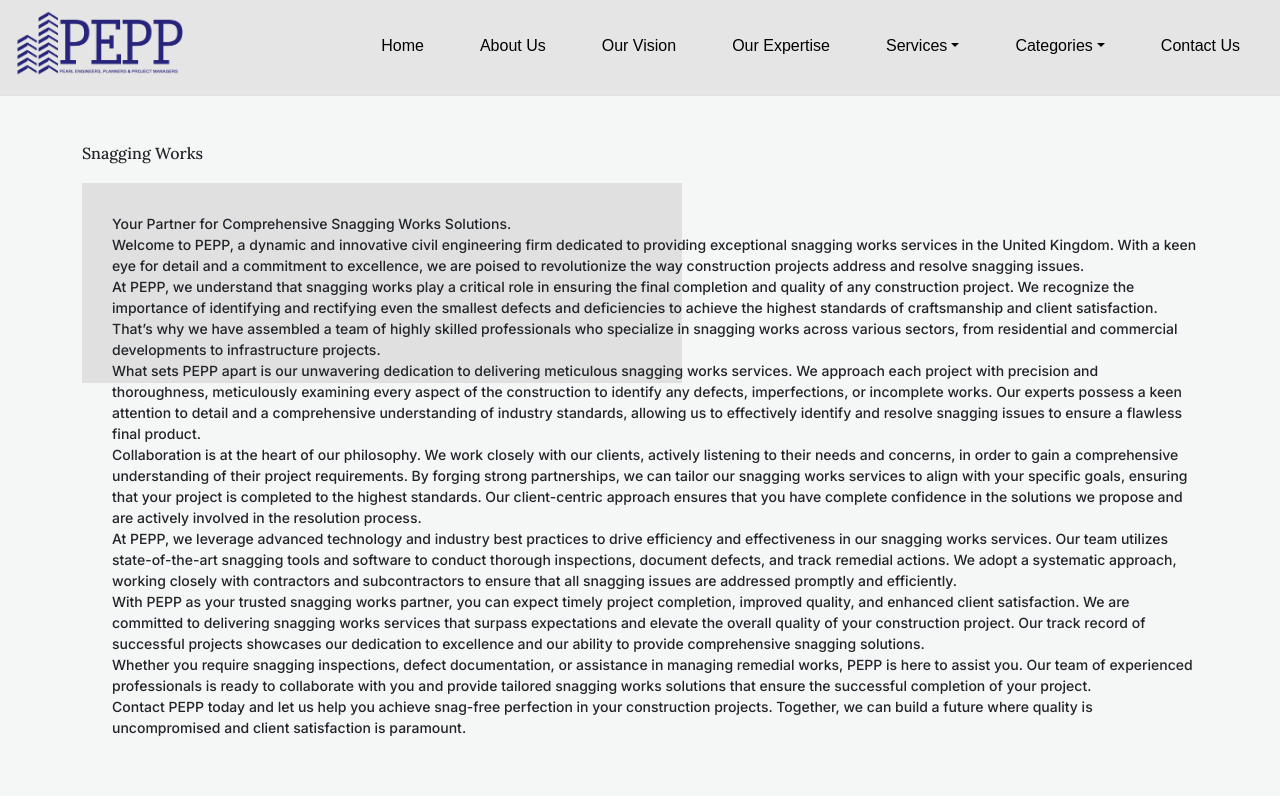
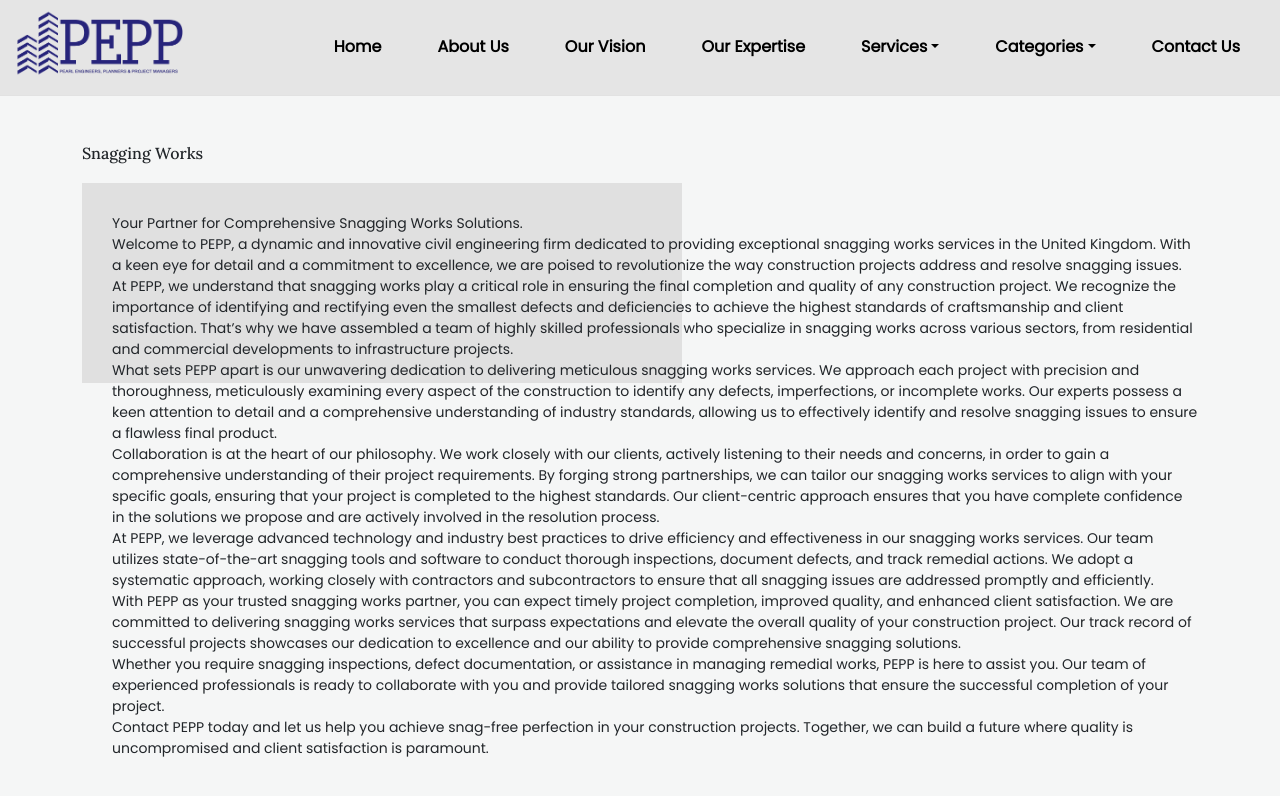
Before and after one commit to mubasheransari/pearl, a Next.js app: page /snagging_services in a window 1280 px wide. Shown: the top 796 px of the page. Built offline with nearby package versions, Linux system fonts and the light colour scheme.

Commit message:
work on nav

```diff
--- a/src/app/layout.js
+++ b/src/app/layout.js
@@ -1,7 +1,7 @@
-import { Inter } from "next/font/google";
+import { Poppins } from "next/font/google";
 import "./globals.css";
 
-const inter = Inter({ subsets: ["latin"] });
+const poppins = Poppins({weight:'400', subsets: ["latin"] });
 
 export const metadata = {
   title: "PEARL ENGINEERS, PLANNERS & PROJECT MANAGERS",
@@ -15,7 +15,7 @@
         <link href="/bootstrap.min.css" rel="stylesheet" />
         <script src="/bootstrap.bundle.min.js" />
       </head>
-      <body className={inter.className}>{children}</body>
+      <body className={poppins.className}>{children}</body>
     </html>
   );
 }
--- a/src/shared/header/style.module.scss
+++ b/src/shared/header/style.module.scss
@@ -23,25 +23,39 @@
                         background-color: #e5e5e5;
                     }
                     li {
-                        border-bottom: 2px solid #e5e5e5;
+                        // border-bottom: 2px solid #e5e5e5;
+                        padding: 10px;
                         transition: .3s;
                     }
                     a {
                         color: #000!important;
-                        font-family: sans-serif;
+                        font-weight: 600;
                     }
 
                     li:hover{
-                        border-bottom: 2px solid #27247B;
+                        // border-bottom: 1px solid #27247B;
+                        text-decoration: underline;
+                        text-decoration-color: #27247b;
+                        text-underline-position: under;
+
+
                         a {
                             color: #000!important;
+                        }
+                        a:hover {
+                            color: #27247b !important;
                         }
                     }
                 }
                 .dropdown_div{
                     padding: 0 20px;
+
+                    li:hover {
+                        text-decoration: none;
+                    }
                     .dropdown_menu{
                         display: none;
+                        padding: 20px 10px !important;
                     }
                 }
                 .dropdown_div:hover{
```
